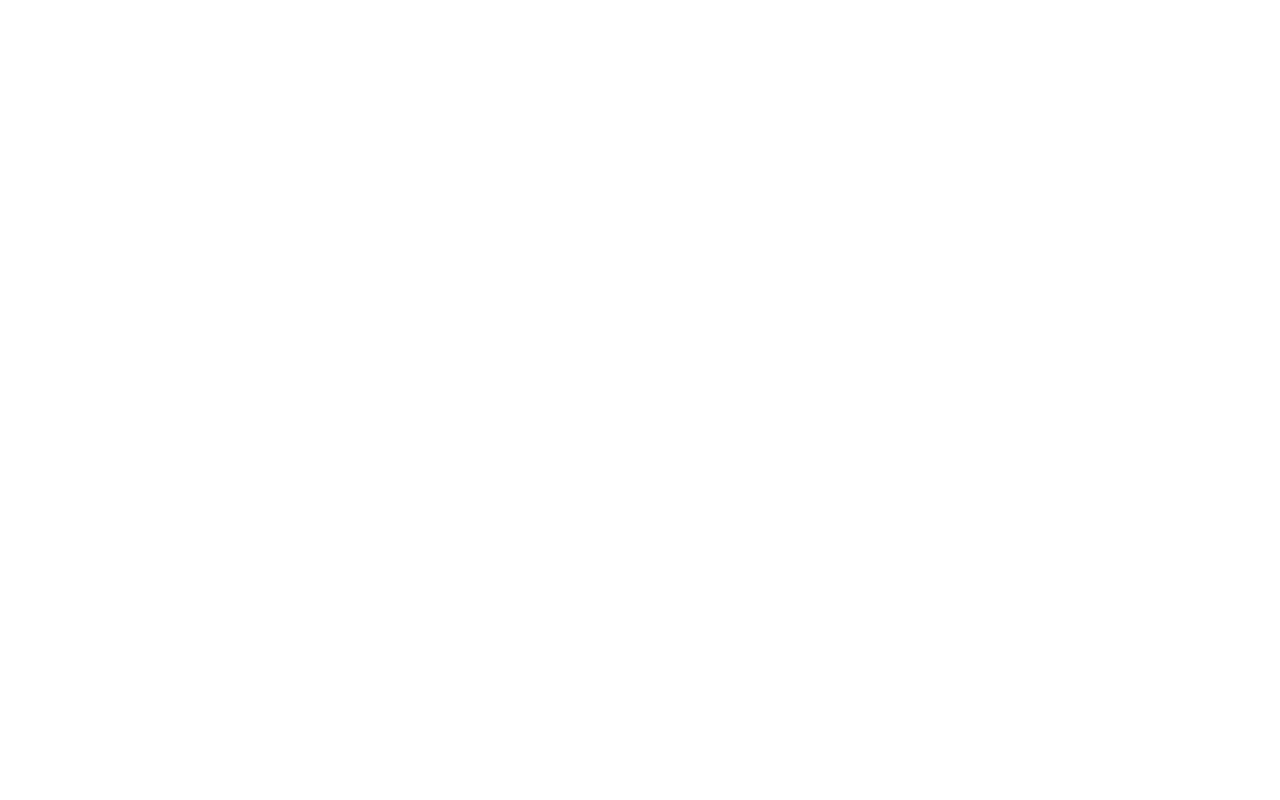
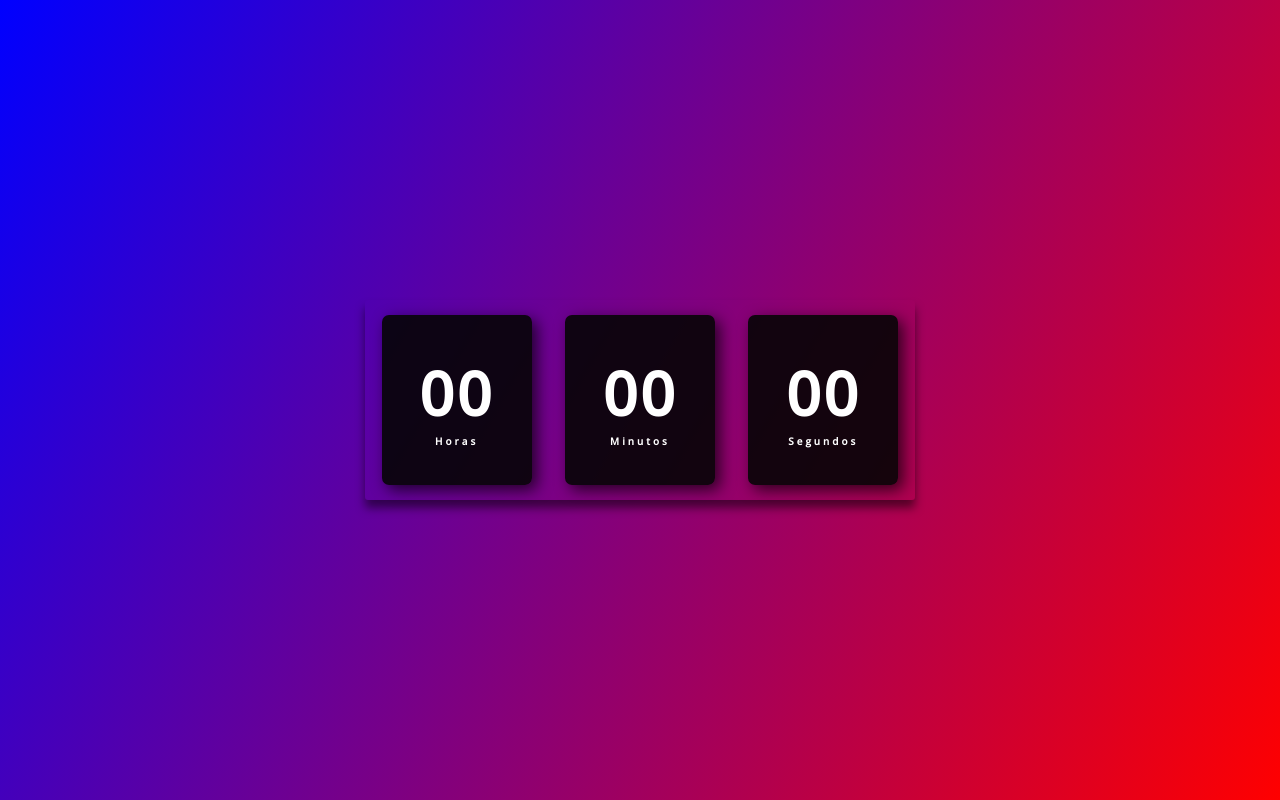
Before and after one commit to franciscojeronimo1/Projetos-Testes, a plain HTML site: page Relógio/index.html in a window 1280 px wide. Drawn offline with nearby package versions, Linux system fonts and the light colour scheme.

Commit message:
Relógio

```diff
--- /dev/null
+++ b/Relógio/css/style.css
@@ -0,0 +1,50 @@
+@import url('https://fonts.googleapis.com/css2?family=Open+Sans:wght@300;400;500&family=Passion+One&display=swap');
+
+* {
+    margin: 0;
+    padding: 0;
+    font-family: 'Open Sans', sans-serif;
+}
+
+body{
+    height: 100vh;
+    background: linear-gradient(120deg,blue, red);
+    display: flex;
+    align-items: center;
+    justify-content: center;
+}
+
+.relogio {
+    display: flex;
+    align-items: center;
+    justify-content: space-around;
+    height: 200px;
+    width: 550px;
+    background: transparent;
+    border-radius: 3px;
+    box-shadow: 0px 8px 10px rgba(0,0,0, .5);
+}
+
+.relogio  div {
+    height: 170px;
+    width: 150px;
+    display: flex;
+    flex-direction: column;
+    align-items: center;
+    justify-content: center;
+    color: #fff;
+    background: rgba(5,5,5, .9);
+    box-shadow: 5px 5px 15px rgba(0,0,0, .7);
+    border-radius: 7px;
+    letter-spacing: 3px;
+
+}
+
+.relogio span {
+    font-weight: bolder;
+    font-size: 60px;
+}
+
+.relogio span.tempo {
+    font-size: 10px;
+}
--- a/Relógio/index.html
+++ b/Relógio/index.html
@@ -4,9 +4,24 @@
     <meta charset="UTF-8">
     <meta http-equiv="X-UA-Compatible" content="IE=edge">
     <meta name="viewport" content="width=device-width, initial-scale=1.0">
+    <link rel="stylesheet" href="css/style.css">
     <title>Relógio</title>
 </head>
 <body>
-
+    <div class="relogio">
+        <div>
+            <span id="horas">00</span>
+            <span class="tempo">Horas</span>
+        </div>
+        <div>
+            <span id="minutos">00</span>
+            <span class="tempo">Minutos</span>
+        </div>
+        <div>
+            <span id="segundos">00</span>
+            <span class="tempo">Segundos </span>
+        </div>
+    </div>
+    <script src="js/script.js"></script>
 </body>
 </html>
--- /dev/null
+++ b/Relógio/js/script.js
@@ -0,0 +1,20 @@
+const horas = document.getElementById('horas');
+const minutos = document.getElementById('minutos');
+const segundos = document.getElementBy('segundos');
+
+const relogio = setInterval(function time() {
+    let dateToday = new Date();
+    let hr = dateToday.getHours();
+    let min = dateToday.getMinutes();
+    let s = dateToday.getSeconds();
+
+    if (hr < 10) hr = '0' + hr;
+
+    if (min < 10) min = '0' + min;
+
+    if (s < 10) s = '0' + s;
+
+    horas.textContent = hr;
+    minutos.textContent = min;
+    segundos.textContent = s;
+})
```
